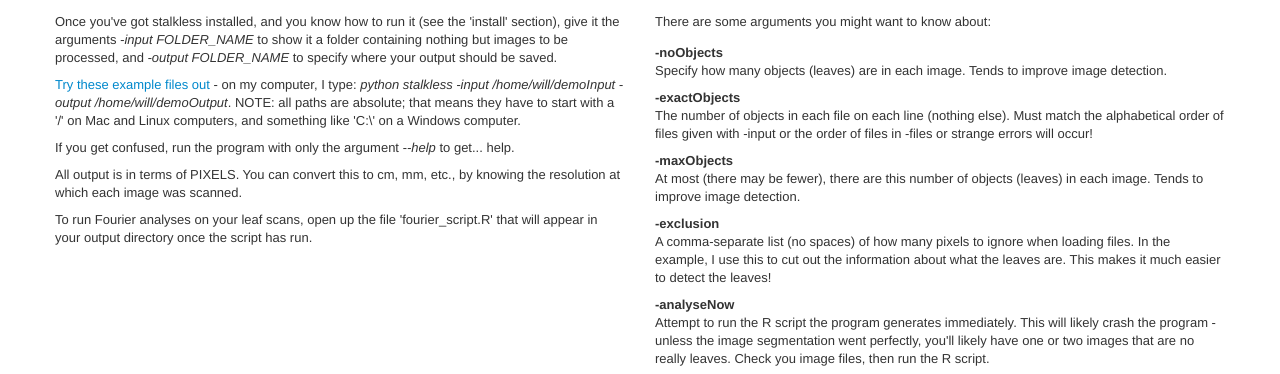
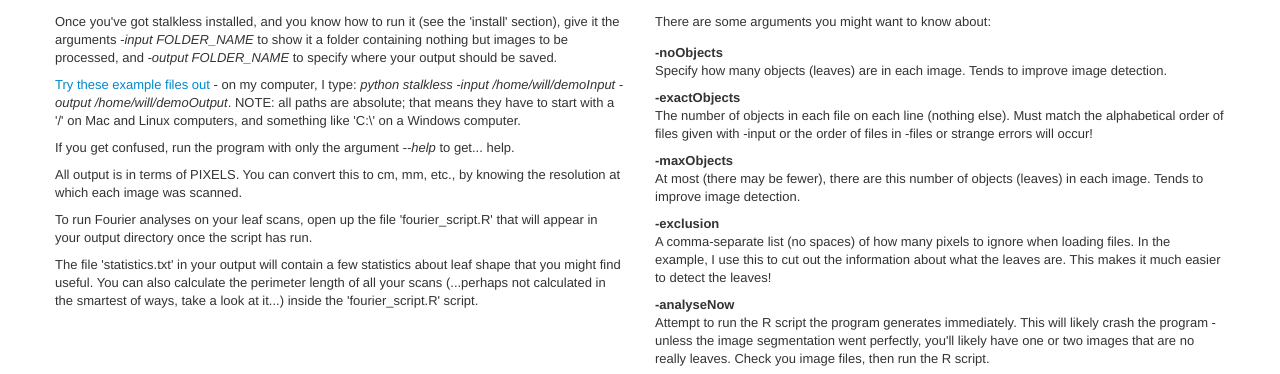
Before and after one commit to willpearse/stalkless, a plain HTML site: page guide.html in a window 1280 px wide. Shown: the part 376-750 px from the top of the page. Drawn offline with Linux system fonts and the light colour scheme.

Commit message:
...forgot about edge lengths...

```diff
--- a/guide.html
+++ b/guide.html
@@ -94,6 +94,7 @@
 		<p>If you get confused, run the program with only the argument <em>--help</em> to get... help.</p>
 		<p>All output is in terms of PIXELS. You can convert this to cm, mm, etc., by knowing the resolution at which each image was scanned.</p>
 		<p>To run Fourier analyses on your leaf scans, open up the file 'fourier_script.R' that will appear in your output directory once the script has run.</p>
+		<p>The file 'statistics.txt' in your output will contain a few statistics about leaf shape that you might find useful. You can also calculate the perimeter length of all your scans (...perhaps not calculated in the smartest of ways, take a look at it...) inside the 'fourier_script.R' script.</p>
 	</div>
     <div class="span6">
 		<p>There are some arguments you might want to know about:</p>
```
